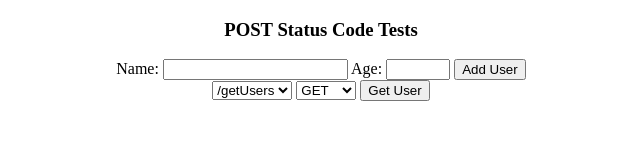
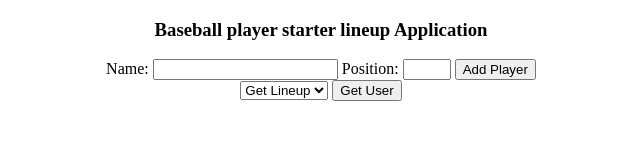
Before and after one commit to vickyrose456/430-project-1, a website: page client/client.html in a window 1280 px wide. Shown: the whole page, without its empty margins (319-959 px from the left). Drawn offline with Linux system fonts and the light colour scheme.

Commit message:
Changing input fields to coincide with my project

```diff
--- a/client/client.html
+++ b/client/client.html
@@ -56,9 +56,9 @@
             const nameAction = nameForm.getAttribute('action');
             const nameMethod = nameForm.getAttribute('method');
 
-            //name and age of user we want to add
+            //name and position of the baseball player we want to add
             const nameField = nameForm.querySelector('#nameField');
-            const ageField = nameForm.querySelector('#ageField');
+            const positionField = nameForm.querySelector('#positionField');
 
             //Build a data string in the FORM-URLENCODED format.
             const formData = `name=${nameField.value}&age=${ageField.value}`;
@@ -81,17 +81,16 @@
 
             //Grab the url and method from the html form below
             const url = userForm.querySelector('#urlField').value;
-            const method = userForm.querySelector('#methodSelect').value;
 
             //Await our fetch response.
             let response = await fetch(url, {
-                method,
+                method: 'GET',
                 headers: {
                     'Accept': 'application/json'
                 },
             });
 
-            handleResponse(response, method === 'get');
+            handleResponse(response, true);
         };
 
 
@@ -127,23 +126,22 @@
 
 <body>
     <section id="top">
-        <h3>POST Status Code Tests</h3>
+        <h3>Baseball player starter lineup Application</h3>
         <form id="nameForm" action="/addUser" method="post">
             <label for="name">Name: </label>
             <input id="nameField" type="text" name="name" />
-            <label for="age">Age: </label>
-            <input id="ageField" type="number" name="age" min="0" max="100" step="1" />
-            <input type="submit" value="Add User" />
+            <label for="position">Position: </label>
+            <input id="positionField" type="number" name="position" min="1" max="9" step="1" />
+            <input type="submit" value="Add Player" />
         </form>
         <form id="userForm" action="/getUsers" method="get">
             <select id='urlField'>
-                <option value='/getUsers'>/getUsers</option>
-                <option value='/notReal'>/notReal</option>
+                <option value='/getUsers'>Get Lineup</option>
             </select>
-            <select id="methodSelect">
+            <!--<select id="methodSelect">
                 <option value="get">GET</option>
                 <option value="head">HEAD</option>
-            </select>
+            </select>-->
             <input type="submit" value="Get User" />
         </form>
     </section>
```
